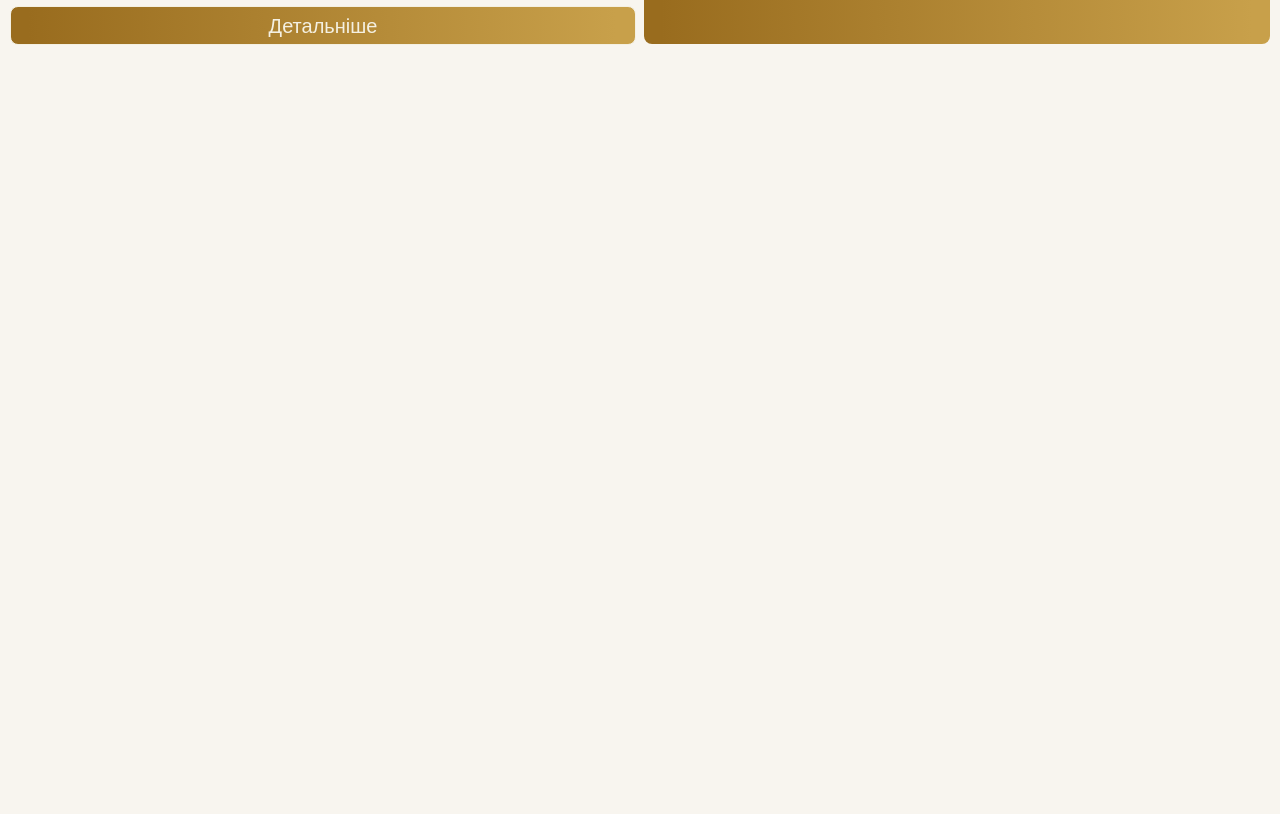
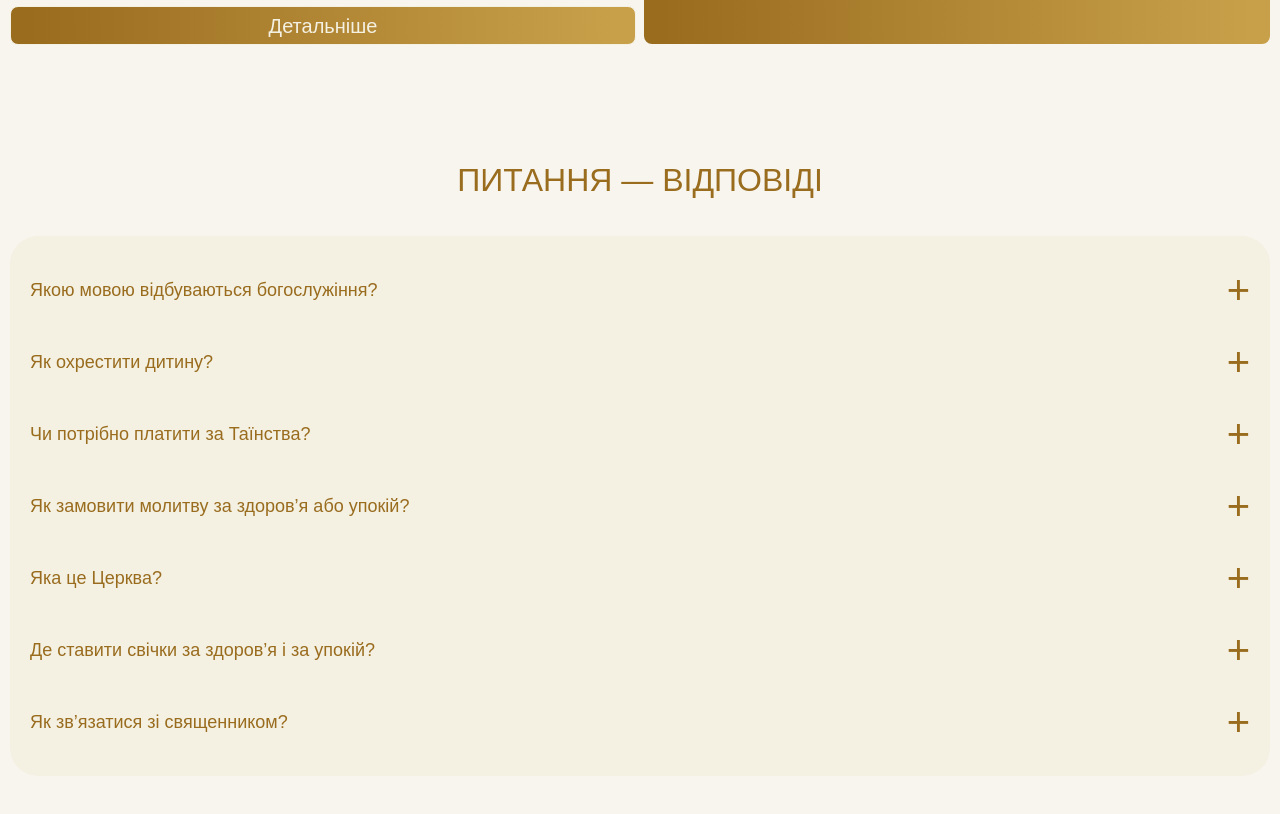
Before and after one commit to helenamitiaieva/ukrainian-church-ingolstadt, a Next.js app: page / in a window 1280 px wide. Shown: the part 5246-6060 px from the top of the page. Before the commit the page ends 5354 px from the top, so only its background shows below. Built offline with nearby package versions, Linux system fonts and the light colour scheme; a web font is replaced by a local one.

Commit message:
feat: add reusable FAQ accordion section

```diff
--- a/src/app/page.tsx
+++ b/src/app/page.tsx
@@ -8,6 +8,7 @@ import Section from "@/components/common/Section/Section";
 import Gallery from "@/components/common/Gallery/Gallery";
 import { homeGalleryImages } from "@/data/homeGalleryImages";
 import Sacraments from "@/components/home/Sacraments/Sacraments";
+import FAQ from "@/components/common/FAQ/FAQ";
 
 export default function Home() {
   return (
@@ -21,6 +22,7 @@ export default function Home() {
         <Gallery images={homeGalleryImages} />
       </Section>
       <Sacraments />
+      <FAQ page="home" />
     </main>
   );
 }
--- /dev/null
+++ b/src/components/common/FAQ/FAQ.module.css
@@ -0,0 +1,139 @@
+.faq {
+  width: 100%;
+  padding: 48px 10px;
+}
+
+.container {
+  width: 100%;
+}
+
+.title {
+  margin: 0 0 32px;
+  font-weight: 400;
+  font-size: 32px;
+  line-height: 1.5;
+  text-transform: uppercase;
+
+  color: var(--color-gold-dark);
+  text-align: center;
+}
+
+.list {
+  width: 100%;
+  padding: 20px;
+
+  border-radius: 28px;
+
+  background: var(--color-milky);
+}
+
+.item + .item {
+  margin-top: 4px;
+}
+
+.question {
+  display: flex;
+  align-items: center;
+  justify-content: space-between;
+
+  width: 100%;
+  padding: 14px 0;
+
+  border: 0;
+  background: transparent;
+  font-weight: 400;
+  font-size: 18px;
+
+  color: var(--color-gold-dark);
+  text-align: left;
+
+  cursor: pointer;
+}
+
+.question span:first-child {
+  padding-right: 20px;
+}
+
+.plus {
+  flex-shrink: 0;
+
+  font-size: 40px;
+  line-height: 1;
+
+  transition: transform 0.5s ease;
+}
+
+.plusOpen {
+  transform: rotate(45deg);
+}
+
+.answerWrapper {
+  display: grid;
+  grid-template-rows: 0fr;
+
+  transition: grid-template-rows 0.6s ease;
+}
+
+.answerOpen {
+  grid-template-rows: 1fr;
+}
+
+.answer {
+  overflow: hidden;
+}
+
+.answer p {
+  margin: 0;
+  padding: 0 32px 16px 0;
+}
+
+.answer {
+  max-height: 0;
+  overflow: hidden;
+
+  opacity: 0;
+
+  transition:
+    max-height 0.5s ease,
+    opacity 0.5s ease,
+    padding 0.5s ease;
+}
+
+.answerOpen {
+  max-height: 300px;
+  opacity: 1;
+}
+
+.answerContent {
+  padding: 0 36px 16px 0;
+}
+.answer {
+  max-height: 0;
+  overflow: hidden;
+  font-weight: 400;
+  font-size: 18px;
+
+  opacity: 0;
+  transform: translateY(-6px);
+
+  transition:
+    max-height 0.5s ease,
+    opacity 0.5s ease,
+    transform 0.5s ease;
+}
+
+.answerOpen {
+  max-height: 300px;
+
+  opacity: 1;
+  transform: translateY(0);
+
+  transition:
+    max-height 0.5s ease,
+    opacity 0.5s ease,
+    transform 0.5s ease;
+}
+
+.answerContent {
+  padding: 0 36px 16px 0;
+}
--- /dev/null
+++ b/src/components/common/FAQ/FAQ.tsx
@@ -0,0 +1,33 @@
+"use client";
+
+import FAQItem from "./FAQItem";
+import { faqData, type FAQPageKey } from "./faqData";
+
+import styles from "./FAQ.module.css";
+
+type FAQProps = {
+  page: FAQPageKey;
+  title?: string;
+};
+
+export default function FAQ({ page, title = "Питання — відповіді" }: FAQProps) {
+  const items = faqData[page];
+
+  return (
+    <section className={styles.faq}>
+      <div className={styles.container}>
+        <h2 className={styles.title}>{title}</h2>
+
+        <div className={styles.list}>
+          {items.map((item) => (
+            <FAQItem
+              key={item.question}
+              question={item.question}
+              answer={item.answer}
+            />
+          ))}
+        </div>
+      </div>
+    </section>
+  );
+}
--- /dev/null
+++ b/src/components/common/FAQ/FAQItem.tsx
@@ -0,0 +1,38 @@
+"use client";
+
+import { useState } from "react";
+
+import styles from "./FAQ.module.css";
+
+type FAQItemProps = {
+  question: string;
+  answer: string;
+};
+
+export default function FAQItem({ question, answer }: FAQItemProps) {
+  const [isOpen, setIsOpen] = useState(false);
+
+  return (
+    <div className={styles.item}>
+      <button
+        type="button"
+        className={styles.question}
+        onClick={() => setIsOpen((prev) => !prev)}
+        aria-expanded={isOpen}
+      >
+        <span>{question}</span>
+
+        <span
+          className={`${styles.plus} ${isOpen ? styles.plusOpen : ""}`}
+          aria-hidden="true"
+        >
+          +
+        </span>
+      </button>
+
+      <div className={`${styles.answer} ${isOpen ? styles.answerOpen : ""}`}>
+        <div className={styles.answerContent}>{answer}</div>
+      </div>
+    </div>
+  );
+}
--- /dev/null
+++ b/src/components/common/FAQ/faqData.ts
@@ -0,0 +1,129 @@
+export type FAQItemType = {
+  question: string;
+  answer: string;
+};
+
+export type FAQPageKey =
+  | "home"
+  | "baptism"
+  | "chrismation"
+  | "eucharist"
+  | "confession"
+  | "marriage"
+  | "holy-orders"
+  | "anointing";
+
+export const faqData: Record<FAQPageKey, FAQItemType[]> = {
+  home: [
+    {
+      question: "Якою мовою відбуваються богослужіння?",
+      answer: "Богослужіння у нашому храмі звершуються українською мовою.",
+    },
+    {
+      question: "Як охрестити дитину?",
+      answer:
+        "Для Хрещення дитини потрібно попередньо домовитися зі священником.",
+    },
+    {
+      question: "Чи потрібно платити за Таїнства?",
+      answer:
+        "Таїнства Церкви не продаються. Пожертва є добровільною підтримкою парафії.",
+    },
+    {
+      question: "Як замовити молитву за здоров’я або упокій?",
+      answer: "Записку можна подати у храмі перед богослужінням.",
+    },
+    {
+      question: "Яка це Церква?",
+      answer: "Наша парафія є православною християнською громадою.",
+    },
+    {
+      question: "Де ставити свічки за здоров’я і за упокій?",
+      answer:
+        "У храмі можна звернутися до священника або парафіян, якщо ви не знаєте, де поставити свічку.",
+    },
+    {
+      question: "Як зв’язатися зі священником?",
+      answer: "Контактні дані священника можна знайти у розділі контактів.",
+    },
+  ],
+
+  baptism: [
+    {
+      question: "Хто може прийняти Таїнство Хрещення?",
+      answer:
+        "Хрещення може прийняти дитина або доросла людина, яка ще не була охрещена.",
+    },
+    {
+      question: "Що потрібно для Хрещення дитини?",
+      answer:
+        "Перед Хрещенням необхідно домовитися зі священником та уточнити всі необхідні речі.",
+    },
+    {
+      question: "Чи потрібні хресні батьки?",
+      answer:
+        "Для Хрещення дитини традиційно обирають хресних батьків, які допомагатимуть у християнському вихованні.",
+    },
+    {
+      question: "Скільки триває Хрещення?",
+      answer:
+        "Тривалість може відрізнятися, але зазвичай Таїнство займає приблизно одну годину.",
+    },
+    {
+      question: "Чи можна хрестити дорослу людину?",
+      answer:
+        "Так. Перед Хрещенням доросла людина проходить підготовку та бесіду зі священником.",
+    },
+    {
+      question: "Якою мовою звершується Хрещення?",
+      answer: "Мову богослужіння можна попередньо уточнити зі священником.",
+    },
+    {
+      question: "Як домовитися про дату Хрещення?",
+      answer:
+        "Необхідно зв’язатися зі священником та узгодити з ним зручну дату.",
+    },
+  ],
+
+  chrismation: [
+    {
+      question: "Що таке Миропомазання?",
+      answer:
+        "Миропомазання — це Таїнство, у якому людина отримує дари Святого Духа.",
+    },
+    {
+      question: "Коли звершується Миропомазання?",
+      answer:
+        "У православній традиції Миропомазання зазвичай звершується одразу після Хрещення.",
+    },
+    {
+      question: "Чим помазують людину?",
+      answer: "Священник помазує людину освяченим святим миром.",
+    },
+    {
+      question: "Які частини тіла помазують?",
+      answer:
+        "Під час Таїнства помазуються чоло, очі, ніздрі, уста, вуха, груди, руки та ноги.",
+    },
+    {
+      question: "Чи потрібно окремо записуватися на Миропомазання?",
+      answer:
+        "Якщо Миропомазання звершується разом із Хрещенням, окремий запис зазвичай не потрібен.",
+    },
+    {
+      question: "Чи можна повторювати Миропомазання?",
+      answer: "Зазвичай це Таїнство звершується над людиною один раз.",
+    },
+    {
+      question: "Що означає «Печать дару Духа Святого»?",
+      answer:
+        "Ці слова означають дар благодаті Святого Духа для життя людини у Христі.",
+    },
+  ],
+
+  eucharist: [],
+  confession: [],
+  marriage: [],
+  "holy-orders": [],
+  anointing: [],
+};
--- a/src/components/common/Gallery/GalleryModal.module.css
+++ b/src/components/common/Gallery/GalleryModal.module.css
@@ -9,8 +9,7 @@
   justify-content: center;
 
   padding: 20px;
-
-  background: rgba(0, 0, 0, 0.8);
+  background: rgba(248, 245, 239, 0.92);
 }
 
 .modal {
@@ -85,7 +84,7 @@
 
   text-align: center;
 
-  color: var(--color-milky);
+  color: var(--color-gold-dark);
 }
 
 /* Swiper arrows */
@@ -133,7 +132,7 @@
   padding: 0;
   border: 0;
   background: transparent;
-  fill: var(--color-milky);
+  fill: var(--color-gold-dark);
 
   transform: translateY(-50%);
   transition: all 0.2s ease;
```
Also changed, not shown: src/components/home/Sacraments/sacramentsData.ts (+2 -2 lines), public/icons/sprite.svg.
